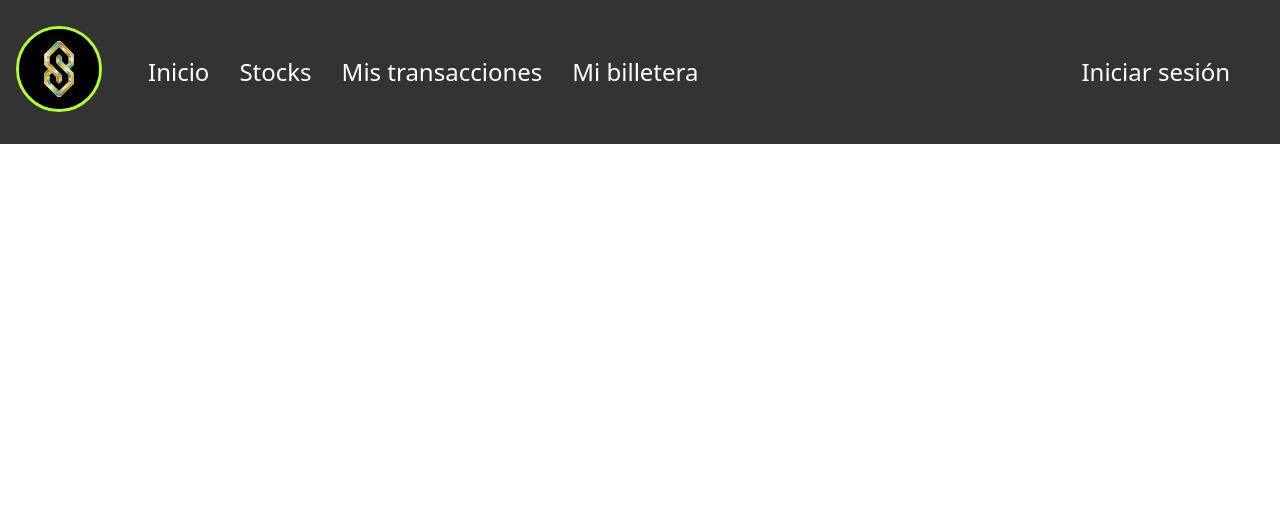
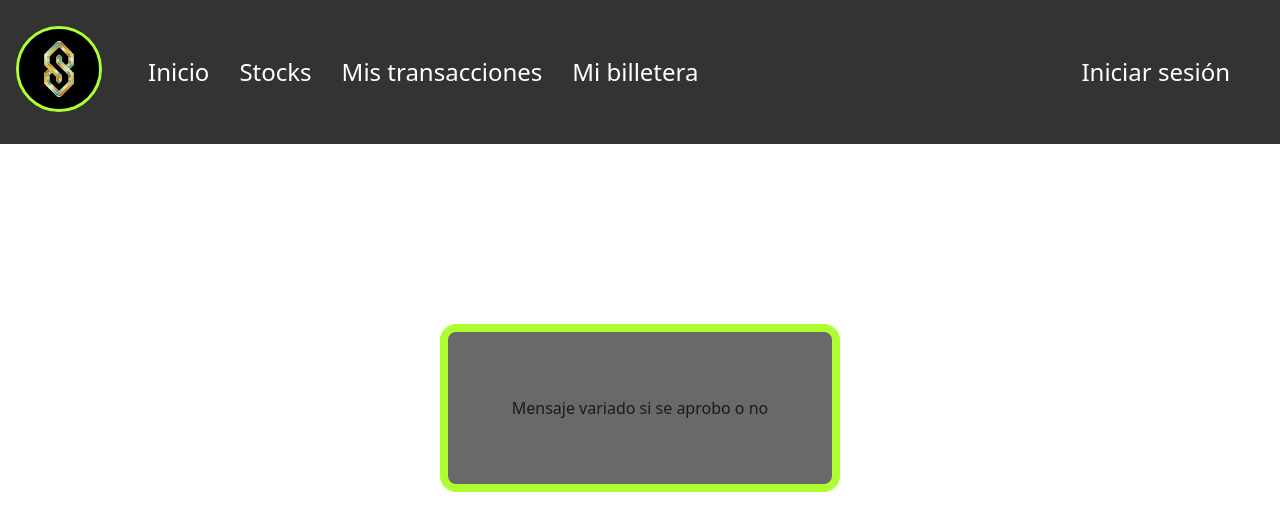
Before and after one commit to 0Cris0/Arqui-G28-FE, a React (Vite) app: page /webpay in a window 1280 px wide. Shown: the top 530 px of the page. Built offline with nearby package versions, Linux system fonts and the light colour scheme; no server answers; sample sign-in values are in the browser's storage.

Commit message:
base vista webpay

```diff
--- a/src/pages/LandingPage.jsx
+++ b/src/pages/LandingPage.jsx
@@ -16,7 +16,7 @@ function LandingPage() {
             </a>
           </div>
           <br />
-          <Button href='/nosotros' variant='opcion'>Nuestro equipo</Button>
+          <Button href='/aboutus' variant='opcion'>Nuestro equipo</Button>
         </div>
 
         <div className="right-column">
--- /dev/null
+++ b/src/pages/WebPay.jsx
@@ -0,0 +1,29 @@
+import React, { useEffect } from 'react';
+import { useNavigate } from 'react-router-dom';
+
+import '../styles/pages/webpay.css'
+import '../styles/buttons.css';
+
+// Componente MessageBox con la clase que diste
+const MessageBox = ({ children }) => {
+  return (
+    <div className="contenedor_message">
+      {children}
+    </div>
+  );
+};
+
+export const WebPay = () => {
+  const navigate = useNavigate();
+
+  useEffect(() => {
+    const token = localStorage.getItem('token'); // Obtenemos el token
+    if (!token) {
+      navigate('/login'); // Redirigimos si no hay token
+    }
+  }, [navigate]);
+
+  return <MessageBox> Mensaje variado si se aprobo o no </MessageBox>;
+};
+
+export default WebPay;
--- a/src/router.jsx
+++ b/src/router.jsx
@@ -10,6 +10,7 @@ import LoginPage from './pages/LoginPage';
 import SignUpPage from './pages/SignUpPage';
 import WalletDetails from './pages/WalletPage';
 import ProfilePage from './pages/ProfilePage';
+import WebPay from './pages/WebPay';
 
 function App() {
   return (
@@ -18,7 +19,7 @@ function App() {
 
       <Routes>
         <Route path="/" element={<LandingPage />} />
-        <Route path="/nosotros" element={<AboutUsPage />} />
+        <Route path="/aboutus" element={<AboutUsPage />} />
         <Route path="/stocks" element={<StocksPage />} />
         <Route path="/transactions" element={<TransactionsPage />} />
         <Route path="/stocks/:symbol" element={<StockDetails />} />
@@ -26,6 +27,7 @@ function App() {
         <Route path="/signup" element={<SignUpPage />} />
         <Route path="/wallet" element={<WalletDetails />} />
         <Route path="/profile" element={<ProfilePage />} />
+        <Route path="/webpay" element={<WebPay />} />
       </Routes>
     </Router>
   );
--- /dev/null
+++ b/src/styles/pages/webpay.css
@@ -0,0 +1,16 @@
+.contenedor_message{
+  color:#1a1a1a;
+  display: grid;
+  justify-content: center;
+  margin-top: 3em;
+  margin-bottom: 2em;
+  padding: 4em;
+
+  width:max-content;
+  align-items: center;
+  text-align: left;
+  background-color: rgba(105, 105, 105);
+
+  border-radius: 1em;
+  border: 0.5em solid greenyellow;
+}
```
Also changed, not shown: src/components/messagebox.jsx (added, +12 -0 lines).
